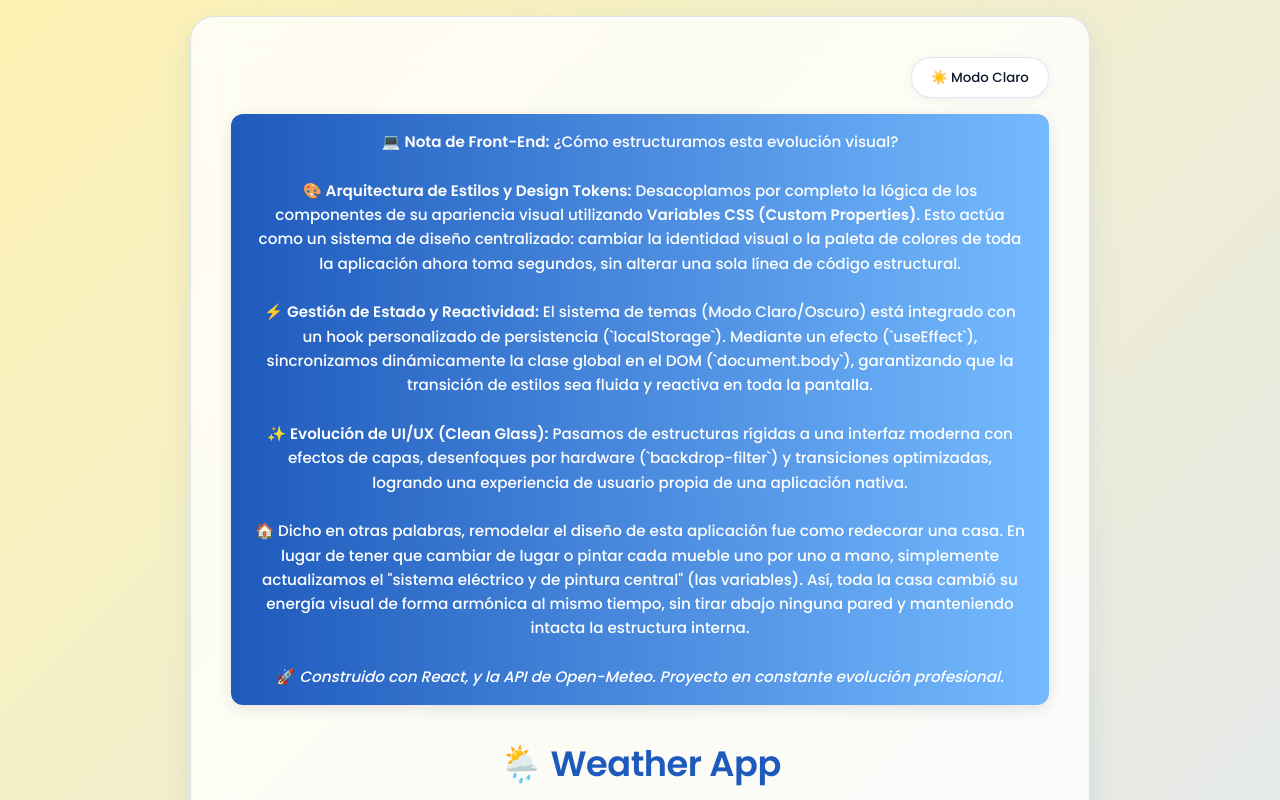
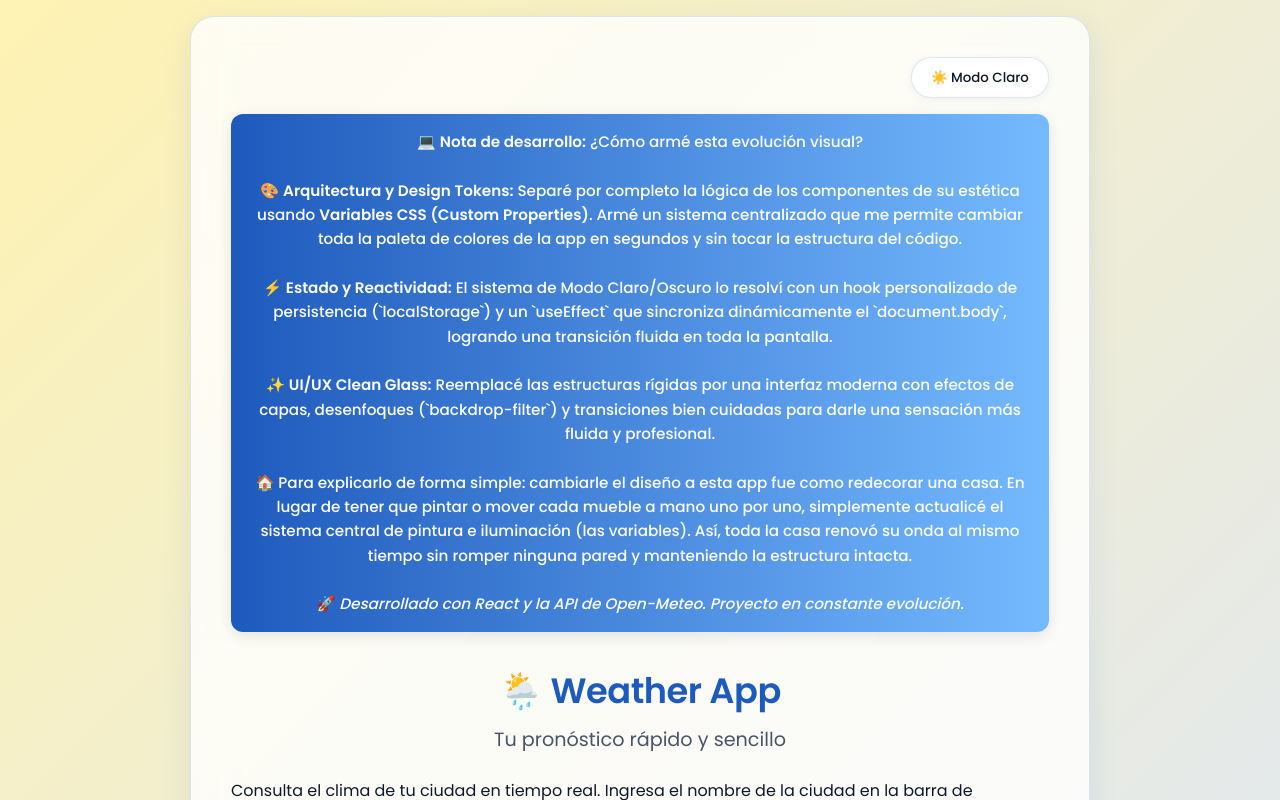
Before and after one commit to mariano925/react-profesional-app, a React (Vite) app: page / in a window 1280 px wide. Shown: the top 800 px of the page. Built offline with nearby package versions, Linux system fonts and the light colour scheme.

Commit message:
docs: actualiza el banner con redacción propia en primera persona

```diff
--- a/src/App.jsx
+++ b/src/App.jsx
@@ -69,21 +69,20 @@ function App() {
           </button>
         </div>
 
-     {/* Banner superior con enfoque técnico y analogía al final */}
+    {/* Banner superior con enfoque técnico y analogía al final */}
       <div className="banner">
-        💻 <strong>Nota de Front-End:</strong> ¿Cómo estructuramos esta evolución visual?<br /><br />
+        💻 <strong>Nota de desarrollo:</strong> ¿Cómo armé esta evolución visual?<br /><br />
 
-        🎨 <strong>Arquitectura de Estilos y Design Tokens:</strong> Desacoplamos por completo la lógica de los componentes de su apariencia visual utilizando <strong>Variables CSS (Custom Properties)</strong>. Esto actúa como un sistema de diseño centralizado: cambiar la identidad visual o la paleta de colores de toda la aplicación ahora toma segundos, sin alterar una sola línea de código estructural.<br /><br />
+        🎨 <strong>Arquitectura y Design Tokens:</strong> Separé por completo la lógica de los componentes de su estética usando <strong>Variables CSS (Custom Properties)</strong>. Armé un sistema centralizado que me permite cambiar toda la paleta de colores de la app en segundos y sin tocar la estructura del código.<br /><br />
 
-        ⚡ <strong>Gestión de Estado y Reactividad:</strong> El sistema de temas (Modo Claro/Oscuro) está integrado con un hook personalizado de persistencia (`localStorage`). Mediante un efecto (`useEffect`), sincronizamos dinámicamente la clase global en el DOM (`document.body`), garantizando que la transición de estilos sea fluida y reactiva en toda la pantalla.<br /><br />
+        ⚡ <strong>Estado y Reactividad:</strong> El sistema de Modo Claro/Oscuro lo resolví con un hook personalizado de persistencia (`localStorage`) y un `useEffect` que sincroniza dinámicamente el `document.body`, logrando una transición fluida en toda la pantalla.<br /><br />
 
-        ✨ <strong>Evolución de UI/UX (Clean Glass):</strong> Pasamos de estructuras rígidas a una interfaz moderna con efectos de capas, desenfoques por hardware (`backdrop-filter`) y transiciones optimizadas, logrando una experiencia de usuario propia de una aplicación nativa.<br /><br />
+        ✨ <strong>UI/UX Clean Glass:</strong> Reemplacé las estructuras rígidas por una interfaz moderna con efectos de capas, desenfoques (`backdrop-filter`) y transiciones bien cuidadas para darle una sensación más fluida y profesional.<br /><br />
 
-        🏠 Dicho en otras palabras, remodelar el diseño de esta aplicación fue como redecorar una casa. En lugar de tener que cambiar de lugar o pintar cada mueble uno por uno a mano, simplemente actualizamos el "sistema eléctrico y de pintura central" (las variables). Así, toda la casa cambió su energía visual de forma armónica al mismo tiempo, sin tirar abajo ninguna pared y manteniendo intacta la estructura interna.<br /><br />
+        🏠 Para explicarlo de forma simple: cambiarle el diseño a esta app fue como redecorar una casa. En lugar de tener que pintar o mover cada mueble a mano uno por uno, simplemente actualicé el sistema central de pintura e iluminación (las variables). Así, toda la casa renovó su onda al mismo tiempo sin romper ninguna pared y manteniendo la estructura intacta.<br /><br />
 
-        🚀 <em>Construido con React, y la API de Open-Meteo. Proyecto en constante evolución profesional.</em>
+        🚀 <em>Desarrollado con React y la API de Open-Meteo. Proyecto en constante evolución.</em>
       </div>
-
         <h1>🌦️ Weather App</h1>
         <h2>Tu pronóstico rápido y sencillo</h2>
         <p>
```
